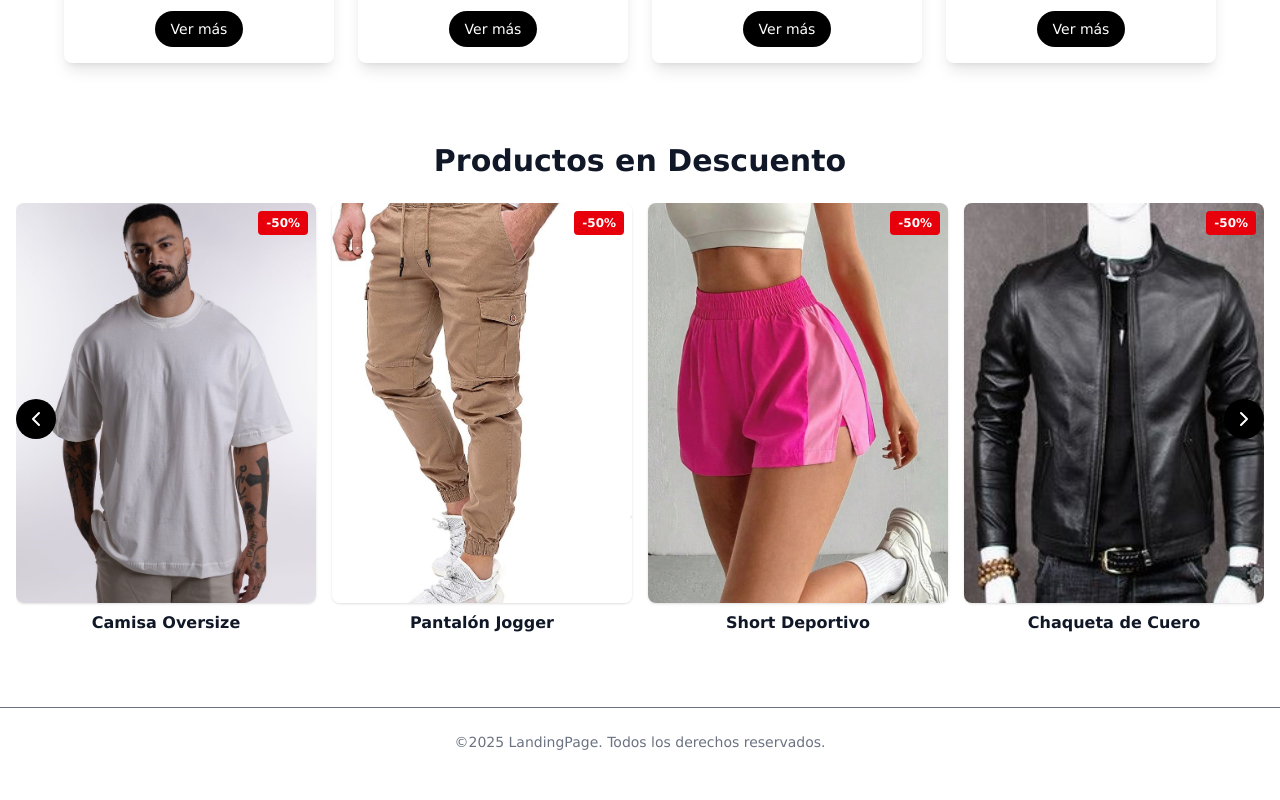
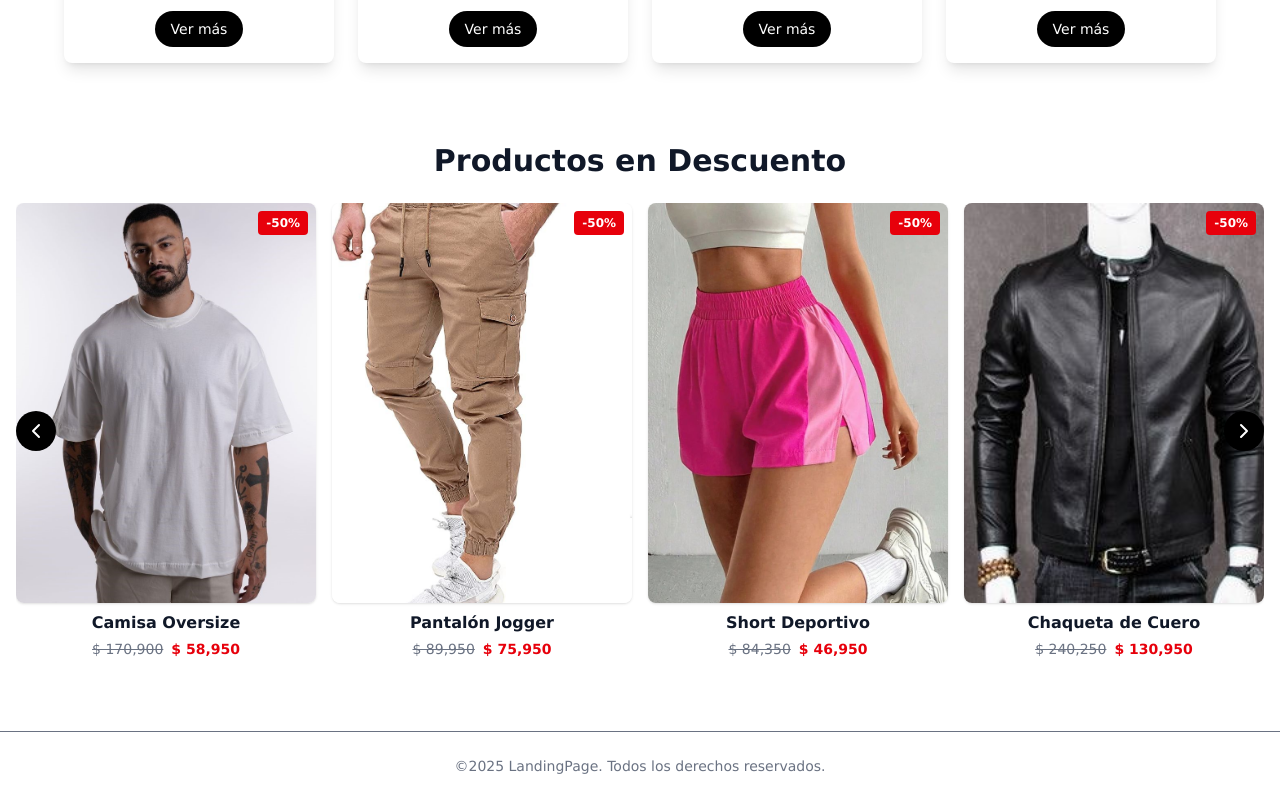
Before and after one commit to WilHazz/landing_page, a React (Vite) app: page / in a window 1280 px wide. Shown: the part 2491-3291 px from the top of the page. Before the commit the page ends 3267 px from the top, so only its background shows below. Built offline with nearby package versions, Linux system fonts and the light colour scheme.

Commit message:
agregue precio anterior y precio actual

```diff
--- a/src/components/Descuento.jsx
+++ b/src/components/Descuento.jsx
@@ -8,72 +8,96 @@ const productosDesc = [
     nombre: "Camisa Oversize",
     tipo: "Superior",
     imagen: "/images/discount/Camisa-Oversize.jpg",
+    precioAntes: "$ 170,900",
+    precioActual: "$ 58,950",
   },
   {
     id: 2,
     nombre: "Pantalón Jogger",
     tipo: "Inferior",
     imagen: "/images/discount/pantalon-Jogger.jpg",
+    precioAntes: "$ 89,950",
+    precioActual: "$ 75,950",
   },
   {
     id: 3,
     nombre: "Short Deportivo",
     tipo: "Inferior",
     imagen: "/images/discount/Short-Deportivo.jpg",
+    precioAntes: "$ 84,350",
+    precioActual: "$ 46,950",
   },
   {
     id: 4,
     nombre: "Chaqueta de Cuero",
     tipo: "Superior",
     imagen: "/images/discount/Chaqueta-Cuero.jpg",
+    precioAntes: "$ 240,250",
+    precioActual: "$ 130,950",
   },
   {
     id: 5,
     nombre: "Pantalon Formal para Mujer",
     tipo: "Superior",
     imagen: "/images/discount/pantalon-mujer.jpg",
+    precioAntes: "$ 89,550",
+    precioActual: "$ 63,950",
   },
   {
     id: 6,
     nombre: "Pantalon Hombre",
     tipo: "Inferior",
     imagen: "/images/discount/Pantalon-hombre.jpg",
+    precioAntes: "$ 90,950",
+    precioActual: "$ 50,950",
   },
   {
     id: 7,
     nombre: "Camisa para Mujer",
     tipo: "Superior",
     imagen: "/images/discount/Camisa-mujer.jpg",
+    precioAntes: "$ 100,950",
+    precioActual: "$ 60,950",
   },
   {
     id: 8,
     nombre: "Pantalon Formal Hombre",
     tipo: "Inferior",
     imagen: "/images/discount/pantalon-formal-hombre.jpg",
+    precioAntes: "$ 90,950",
+    precioActual: "$ 60,950",
   },
   {
     id: 9,
     nombre: "Camisa Formal para Hombre",
     tipo: "Superior",
     imagen: "/images/discount/Camisa-hombre-formal.jpg",
+    precioAntes: "$ 75,950",
+    precioActual: "$ 50,950",
   },
   {
     id: 10,
     nombre: "Camisa para entrenar Hombre",
     tipo: "Superior",
     imagen: "/images/discount/Camisa-Gym-Hombre.jpg",
+    precioAntes: "$ 75,950",
+    precioActual: "$ 50,950",
   },
   {
     id: 11,
     nombre: "Short Deportivo",
     tipo: "Inferior",
     imagen: "/images/discount/Short-Deportivo2.jpg",
+    precioAntes: "$ 45,950",
+    precioActual: "$ 23,950",
   },
   {
     id: 12,
     nombre: "Short de Jean para Mujer",
     tipo: "Inferior",
     imagen: "/images/discount/short-jean-para-mujer.jpg",
+    precioAntes: "$ 70,950",
+    precioActual: "$ 50,950",
   },
 ];
 
@@ -185,8 +209,17 @@ export default function Descuento({ darkMode }) {
                     </button>
                   </div>
                 </div>
-
-                <p className="mt-2 text-center font-semibold">{prod.nombre}</p>
+                <div className="mt-2 text-center">
+                  <p className="font-semibold">{prod.nombre}</p>
+                  <div className="flex items-center justify-center gap-2 mt-1">
+                    <span className="text-sm text-gray-500 line-through">
+                      {prod.precioAntes}
+                    </span>
+                    <span className="text-sm text-red-600 font-bold">
+                      {prod.precioActual}
+                    </span>
+                  </div>
+                </div>
               </div>
             ))}
           </div>
```
